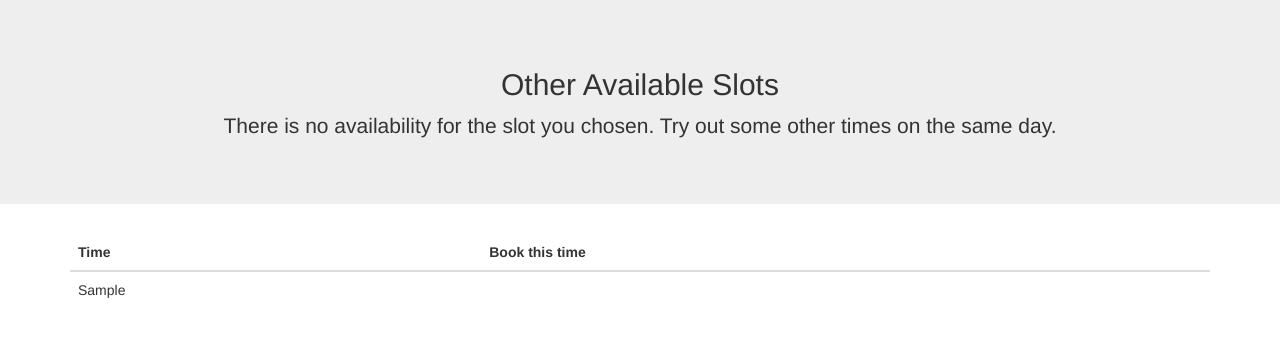
After one commit to namanDaBoss/YAN-TISB-Hacks, a Flask app: template templates/available_slots.html in a window 1280 px wide. The commit adds this page. Shown: the top 337 px of the page. Run offline with Flask 2, Linux system fonts and the light colour scheme; the template is opened without the code that fills it: most values are stand-ins (such as "Sample title", 1, 10 or a date in 2020); some libraries are stand-ins or nearby versions.

Commit message:
Fixed some stuff, I'm too sleepy to k what i did gn ppl

```diff
--- a/flask_main.py
+++ b/flask_main.py
@@ -127,7 +127,31 @@ def empty_slots232324():
 
 @app.route("/empty-slots/<string:sport>")
 def empty_slots(sport=""):
-
+    if "booking" in session:
+        with sqlite3.connect("site.db") as conn:
+            booking = session["booking"]
+            number_of_courts_available = 1
+            cursor = conn.execute(
+                "select datetime from tisb where sport =?;", (booking.get("sport"),))
+            row = cursor.fetchall()
+            times = []
+            for i in row:
+                bookingTime = booking.get("bookdatetime")
+                if i[0][:10] == bookingTime[:10]:
+                    times.append(i[0][11:])
+            li = ["07", "08", "09", "10", "11", "12", "13",
+                "14", "15", "16", "17", "18", "19", "20", ]
+            availSlots = []
+            for i in li:
+                if times.count(i) < number_of_courts_available:
+                    availSlots.append(i)
+            for i in range(len(availSlots)):
+                if int(availSlots[i]) > 12:
+                    availSlots[i] = availSlots[i] + " " + "AM"
+                else:
+                    availSlots[i] = availSlots[i] + " " + "PM"
+            return render_template("available_slots.html", availSlots=availSlots)
+    return redirect(url_for("login"))
 
 @app.route("/book-slots", methods=["GET", "POST"])
 def book_slot():
@@ -146,6 +170,7 @@ def book_slot():
                 "bookdatetime": datetime_to_func,
                 "sport": sport_from_form
             }
+            session["booking"] = booking
             with sqlite3.connect("site.db") as conn:
                 number_of_courts_available = (
                     Sport.query.filter_by(
@@ -183,7 +208,8 @@ def book_slot():
                     conn.commit()
                     return "<h1>True</h1>"
                 else:
-                    return "<h1>No empty slots, these below are the available slots</h1>"
+                    a = "/empty-slots" + "/" + booking["sport"]
+                    return redirect(a)
 #ANYASH
 
     if is_admin():
--- /dev/null
+++ b/templates/available_slots.html
@@ -0,0 +1,39 @@
+<!DOCTYPE html>
+<html lang="en">
+<head>
+  <title>Bootstrap Example</title>
+  <meta charset="utf-8">
+  <meta name="viewport" content="width=device-width, initial-scale=1">
+  <link rel="stylesheet" href="https://maxcdn.bootstrapcdn.com/bootstrap/3.4.1/css/bootstrap.min.css">
+  <script src="https://ajax.googleapis.com/ajax/libs/jquery/3.5.1/jquery.min.js"></script>
+  <script src="https://maxcdn.bootstrapcdn.com/bootstrap/3.4.1/js/bootstrap.min.js"></script>
+</head>
+<body>
+
+<div class="jumbotron text-center">
+  <h2>Other Available Slots</h2>
+  <p>There is no availability for the slot you chosen. Try out some other times on the same day.</p>
+</div>
+
+<div class="container">
+<table class="table table-dark">
+  <thead>
+    <tr>
+      <th scope="col">Time</th>
+      <th scope="col">Book this time</th>
+    </tr>
+  </thead>
+  <tbody>
+    {% for i in availSlots %}
+    <tr>
+    <td>
+    {{ i }}
+    </td>
+    </tr>
+    {% endfor %}
+  </tbody>
+</table>
+</div>
+
+</body>
+</html>
--- a/templates/index.html
+++ b/templates/index.html
@@ -1,5 +1,5 @@
 <!DOCTYPE html>
-<html  >
+<html>
 <head>
   <meta charset="UTF-8">
   <meta http-equiv="X-UA-Compatible" content="IE=edge">
--- /dev/null
+++ b/todo.txt
@@ -0,0 +1,2 @@
+Make the link for booking slot work.
+Make all booking shown of user to user. Deletion also should work.
```
Also changed, not shown: site.db.
